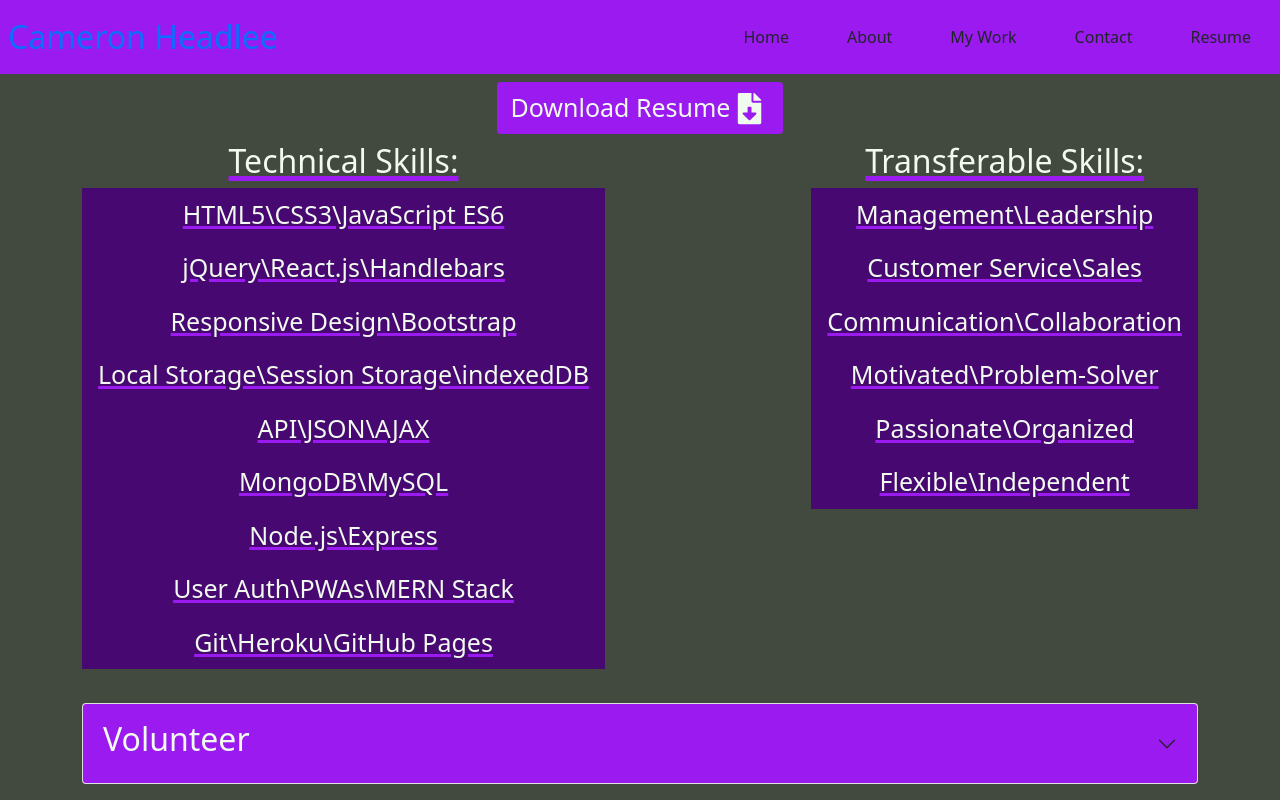
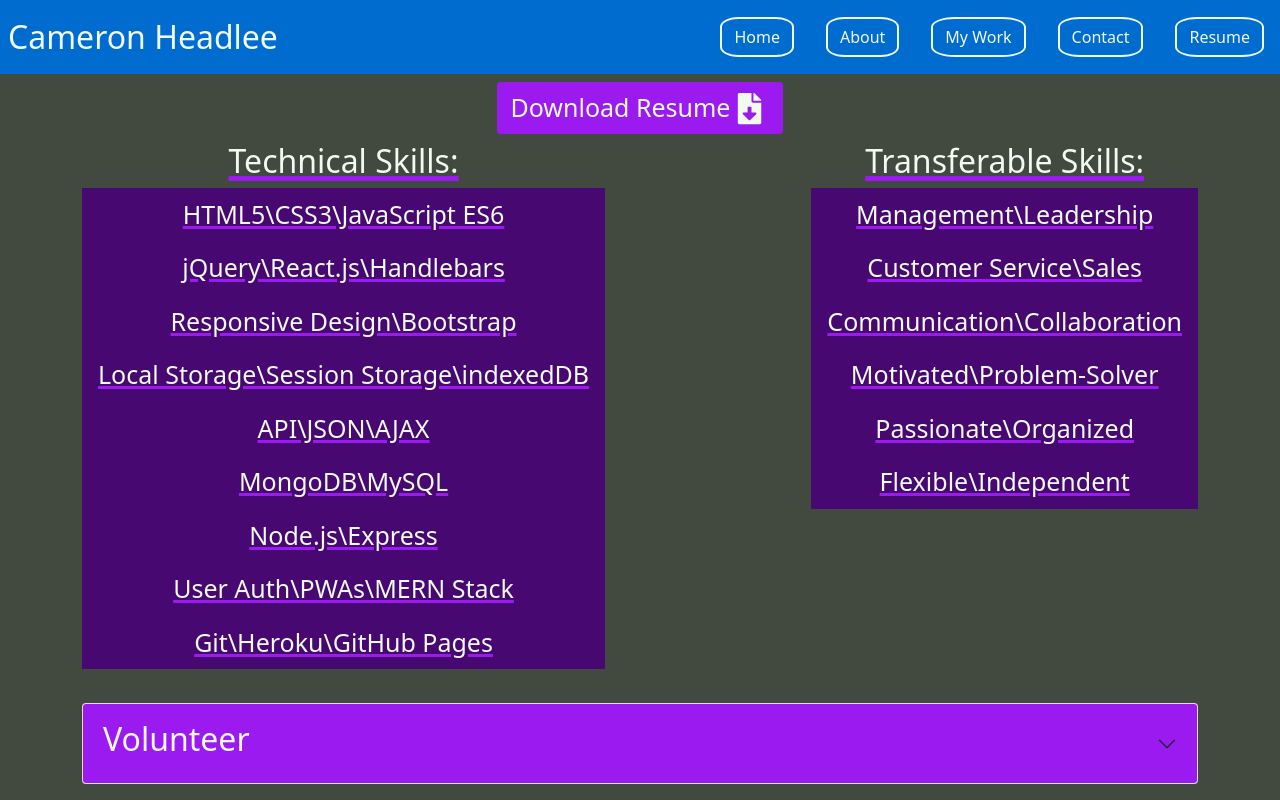
Before and after one commit to CameronHeadlee/R-Portfolio, a React (Create React App) app: page /Resume in a window 1280 px wide. Shown: the top 800 px of the page. Built offline with nearby package versions, Linux system fonts and the light colour scheme.

Commit message:
Changed color scheme in css.

```diff
--- a/src/styles/Navigation.css
+++ b/src/styles/Navigation.css
@@ -1,3 +1,24 @@
 .nav {
-    background-color: #9a1aef;
+  background-color: #006cd0;
 }
+
+.nav-name {
+  color: #f1faee;
+}
+
+.nav-name:hover {
+  color: #f1faee;
+}
+
+.btn.btn-outline-nav {
+  color: #f1faee;
+  border: 2px solid #f1faee;
+  border-radius: 25%;
+}
+
+.btn.btn-outline-nav:hover {
+  background-color: #42493f;
+  color: #f1faee;
+  font-weight: bold;
+  border: none;
+}
```
